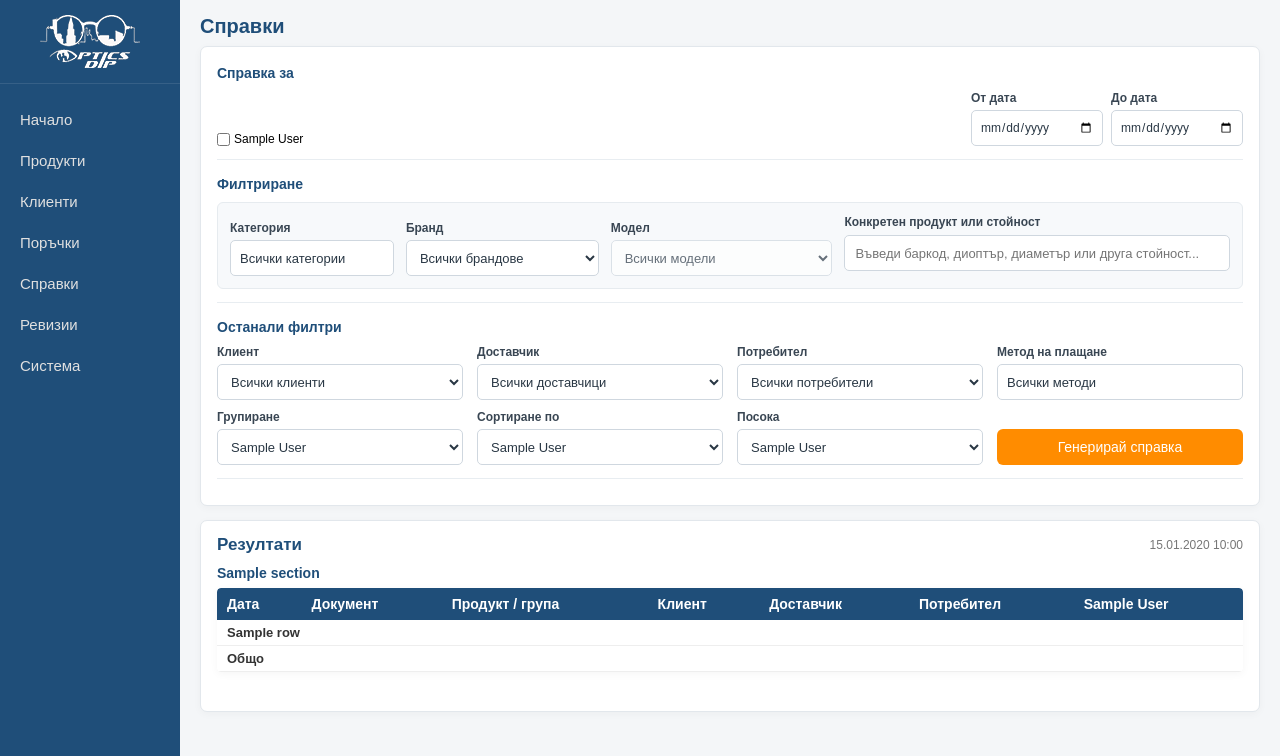
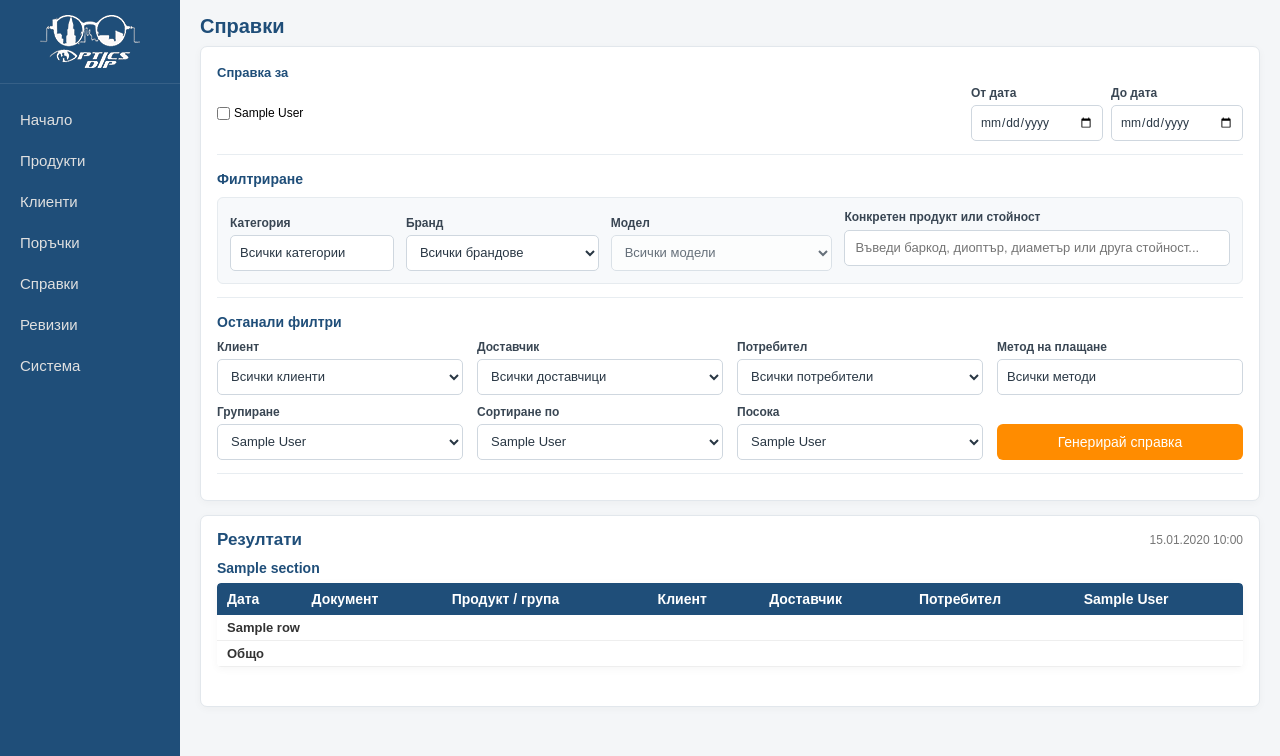
Before and after one commit to kirilkitanov/optics_app, a Spring app: page /reports/reports in a window 1280 px wide. Shown: the part 44-800 px from the top of the page. Run offline with Thymeleaf, Linux system fonts and the light colour scheme; the template is opened without the code that fills it: most values are stand-ins (such as "Sample title", 1, 10 or a date in 2020); data that the repository does not hold is empty.

Commit message:
Tighten report source title and checkbox spacing

```diff
--- a/src/main/resources/static/css/report-page.css
+++ b/src/main/resources/static/css/report-page.css
@@ -608,3 +608,28 @@
     margin-left: 10px;
     color: #1f4e79;
 }
+
+
+.report-sources h3 {
+    margin-bottom: 5px;
+    font-size: 13px;
+    line-height: 1.2;
+}
+
+.report-sources .report-source-toolbar {
+    align-items: center;
+}
+
+.report-sources .report-checkbox-grid {
+    gap: 5px 9px;
+}
+
+.report-sources .report-checkbox {
+    gap: 4px;
+    font-size: 12px;
+    line-height: 1.2;
+}
+
+.report-sources .report-checkbox input {
+    margin: 0;
+}
```
